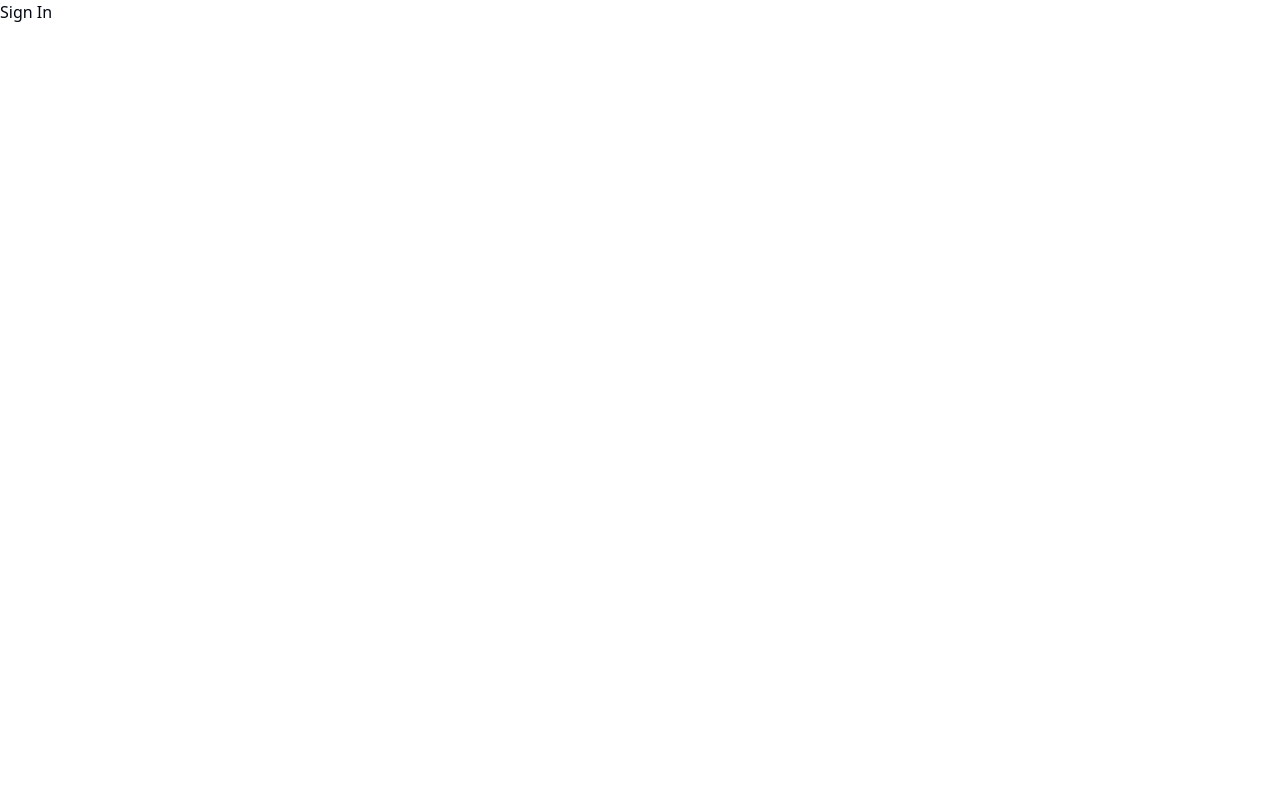
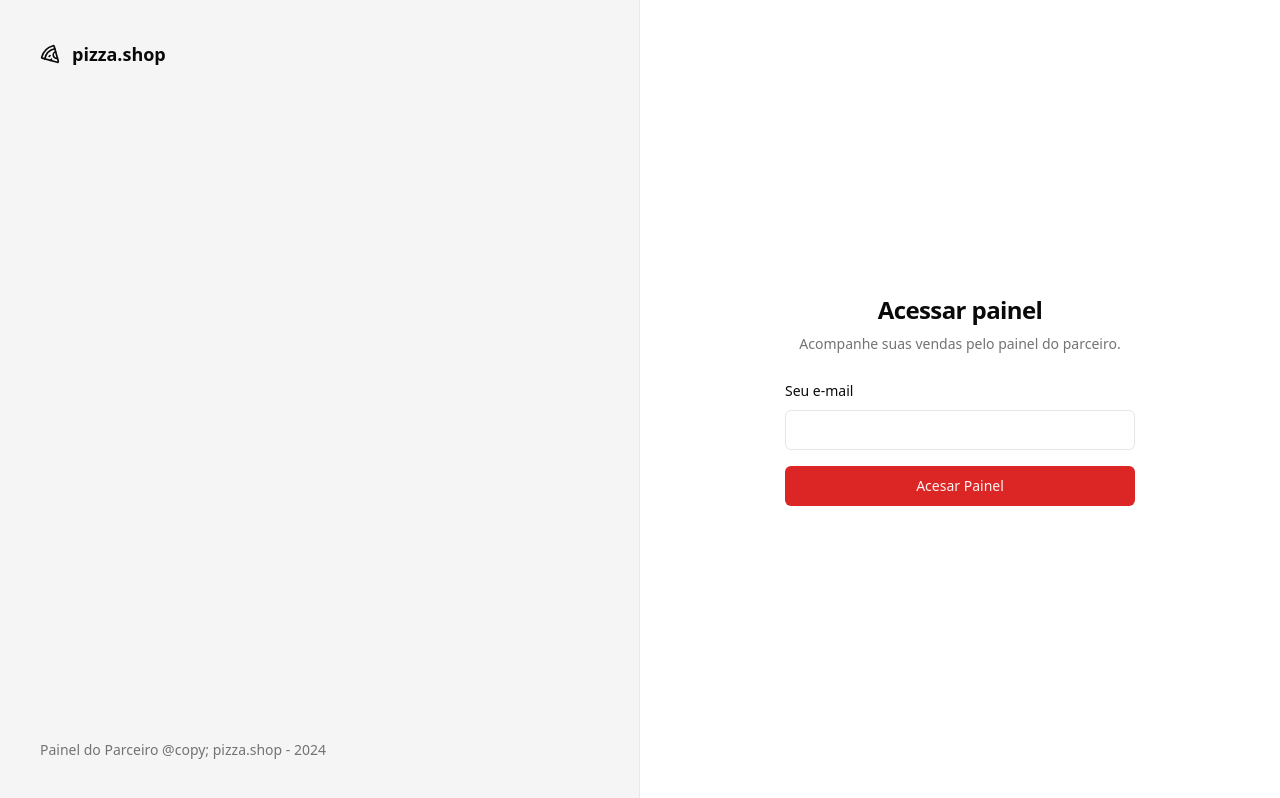
Before and after one commit to iPaulinh0/pizza-shop, a React (Vite) app: page /sign-in in a window 1280 px wide. Built offline with nearby package versions, Linux system fonts and the light colour scheme.

Commit message:
feat: login page ui

```diff
--- a/index.html
+++ b/index.html
@@ -1,5 +1,5 @@
 <!doctype html>
-<html lang="en">
+<html lang="pt-br">
   <head>
     <meta charset="UTF-8" />
     <meta name="viewport" content="width=device-width, initial-scale=1.0" />
--- a/package.json
+++ b/package.json
@@ -10,6 +10,7 @@
     "preview": "vite preview"
   },
   "dependencies": {
+    "@radix-ui/react-label": "^2.1.0",
     "@radix-ui/react-slot": "^1.1.0",
     "class-variance-authority": "^0.7.0",
     "clsx": "^2.1.1",
--- /dev/null
+++ b/src/components/ui/input.tsx
@@ -0,0 +1,25 @@
+import * as React from "react"
+
+import { cn } from "@/lib/utils"
+
+export interface InputProps
+  extends React.InputHTMLAttributes<HTMLInputElement> {}
+
+const Input = React.forwardRef<HTMLInputElement, InputProps>(
+  ({ className, type, ...props }, ref) => {
+    return (
+      <input
+        type={type}
+        className={cn(
+          "flex h-10 w-full rounded-md border border-input bg-background px-3 py-2 text-sm ring-offset-background file:border-0 file:bg-transparent file:text-sm file:font-medium placeholder:text-muted-foreground focus-visible:outline-none focus-visible:ring-2 focus-visible:ring-ring focus-visible:ring-offset-2 disabled:cursor-not-allowed disabled:opacity-50",
+          className
+        )}
+        ref={ref}
+        {...props}
+      />
+    )
+  }
+)
+Input.displayName = "Input"
+
+export { Input }
--- /dev/null
+++ b/src/components/ui/label.tsx
@@ -0,0 +1,24 @@
+import * as React from "react"
+import * as LabelPrimitive from "@radix-ui/react-label"
+import { cva, type VariantProps } from "class-variance-authority"
+
+import { cn } from "@/lib/utils"
+
+const labelVariants = cva(
+  "text-sm font-medium leading-none peer-disabled:cursor-not-allowed peer-disabled:opacity-70"
+)
+
+const Label = React.forwardRef<
+  React.ElementRef<typeof LabelPrimitive.Root>,
+  React.ComponentPropsWithoutRef<typeof LabelPrimitive.Root> &
+    VariantProps<typeof labelVariants>
+>(({ className, ...props }, ref) => (
+  <LabelPrimitive.Root
+    ref={ref}
+    className={cn(labelVariants(), className)}
+    {...props}
+  />
+))
+Label.displayName = LabelPrimitive.Root.displayName
+
+export { Label }
--- a/src/global.css
+++ b/src/global.css
@@ -2,27 +2,28 @@
 @tailwind components;
 @tailwind utilities;
 
+
 @layer base {
   :root {
     --background: 0 0% 100%;
-    --foreground: 224 71.4% 4.1%;
+    --foreground: 0 0% 3.9%;
     --card: 0 0% 100%;
-    --card-foreground: 224 71.4% 4.1%;
+    --card-foreground: 0 0% 3.9%;
     --popover: 0 0% 100%;
-    --popover-foreground: 224 71.4% 4.1%;
-    --primary: 220.9 39.3% 11%;
-    --primary-foreground: 210 20% 98%;
-    --secondary: 220 14.3% 95.9%;
-    --secondary-foreground: 220.9 39.3% 11%;
-    --muted: 220 14.3% 95.9%;
-    --muted-foreground: 220 8.9% 46.1%;
-    --accent: 220 14.3% 95.9%;
-    --accent-foreground: 220.9 39.3% 11%;
+    --popover-foreground: 0 0% 3.9%;
+    --primary: 0 72.2% 50.6%;
+    --primary-foreground: 0 85.7% 97.3%;
+    --secondary: 0 0% 96.1%;
+    --secondary-foreground: 0 0% 9%;
+    --muted: 0 0% 96.1%;
+    --muted-foreground: 0 0% 45.1%;
+    --accent: 0 0% 96.1%;
+    --accent-foreground: 0 0% 9%;
     --destructive: 0 84.2% 60.2%;
-    --destructive-foreground: 210 20% 98%;
-    --border: 220 13% 91%;
-    --input: 220 13% 91%;
-    --ring: 224 71.4% 4.1%;
+    --destructive-foreground: 0 0% 98%;
+    --border: 0 0% 89.8%;
+    --input: 0 0% 89.8%;
+    --ring: 0 72.2% 50.6%;
     --radius: 0.5rem;
     --chart-1: 12 76% 61%;
     --chart-2: 173 58% 39%;
@@ -32,25 +33,25 @@
   }
 
   .dark {
-    --background: 224 71.4% 4.1%;
-    --foreground: 210 20% 98%;
-    --card: 224 71.4% 4.1%;
-    --card-foreground: 210 20% 98%;
-    --popover: 224 71.4% 4.1%;
-    --popover-foreground: 210 20% 98%;
-    --primary: 210 20% 98%;
-    --primary-foreground: 220.9 39.3% 11%;
-    --secondary: 215 27.9% 16.9%;
-    --secondary-foreground: 210 20% 98%;
-    --muted: 215 27.9% 16.9%;
-    --muted-foreground: 217.9 10.6% 64.9%;
-    --accent: 215 27.9% 16.9%;
-    --accent-foreground: 210 20% 98%;
+    --background: 0 0% 3.9%;
+    --foreground: 0 0% 98%;
+    --card: 0 0% 3.9%;
+    --card-foreground: 0 0% 98%;
+    --popover: 0 0% 3.9%;
+    --popover-foreground: 0 0% 98%;
+    --primary: 0 72.2% 50.6%;
+    --primary-foreground: 0 85.7% 97.3%;
+    --secondary: 0 0% 14.9%;
+    --secondary-foreground: 0 0% 98%;
+    --muted: 0 0% 14.9%;
+    --muted-foreground: 0 0% 63.9%;
+    --accent: 0 0% 14.9%;
+    --accent-foreground: 0 0% 98%;
     --destructive: 0 62.8% 30.6%;
-    --destructive-foreground: 210 20% 98%;
-    --border: 215 27.9% 16.9%;
-    --input: 215 27.9% 16.9%;
-    --ring: 216 12.2% 83.9%;
+    --destructive-foreground: 0 0% 98%;
+    --border: 0 0% 14.9%;
+    --input: 0 0% 14.9%;
+    --ring: 0 72.2% 50.6%;
     --chart-1: 220 70% 50%;
     --chart-2: 160 60% 45%;
     --chart-3: 30 80% 55%;
@@ -58,6 +59,7 @@
     --chart-5: 340 75% 55%;
   }
 }
+
 
 @layer base {
   * {
--- a/src/pages/_layouts/auth.tsx
+++ b/src/pages/_layouts/auth.tsx
@@ -1,13 +1,19 @@
 import { Outlet } from "react-router-dom";
+import { PizzaIcon } from 'lucide-react'
 
 export function AuthLayout() {
   return(
-    <div className="min-h-screen grid-cols-2 ">
-      <div className="h-full border-r border-foreground/5 bg-muted">
+    <div className="grid min-h-screen grid-cols-2 ">
+      <div className="h-full border-r border-foreground/5 bg-muted p-10 text-muted-foreground flex flex-col justify-between">
+        <div className="flex items-center gap-3 text-lg text-foreground">
+          <PizzaIcon className="h-5 w-5"/>
+          <span className="font-semibold">pizza.shop</span>
+        </div>
 
+        <footer className="text-sm">Painel do Parceiro @copy; pizza.shop - {new Date().getFullYear()}</footer>
       </div>
 
-      <div>
+      <div className="flex flex-col items-center justify-center">
         <Outlet />
       </div>
     </div>
--- a/src/pages/auth/sign-in.tsx
+++ b/src/pages/auth/sign-in.tsx
@@ -1,10 +1,29 @@
+import { Button } from "@/components/ui/button";
+import { Input } from "@/components/ui/input";
+import { Label } from "@/components/ui/label";
 import { Helmet } from "react-helmet-async";
 
 export function SignIn() {
   return(
     <>
       <Helmet title="Login" />
-      <h1>Sign In</h1>
+      <div className="p-8">
+        <div className="w-[350px] flex flex-col justify-center gap-6">
+          <div className="flex flex-col gap-2 text-center">
+            <h1 className="text-2xl font-semibold tracking-tight">Acessar painel</h1>
+            <p className="text-sm text-muted-foreground">Acompanhe suas vendas pelo painel do parceiro.</p>
+          </div>
+
+          <form className="space-y-4">
+            <div className="space-y-2">
+              <Label htmlFor="email">Seu e-mail</Label>
+              <Input id="email" type="email"/>
+            </div>
+
+            <Button type="submit" className="w-full">Acesar Painel</Button>
+          </form>
+        </div>
+      </div>
     </>
   )
 }
```
Also changed, not shown: 1 other file (tests, documents, lock files or other folders).
